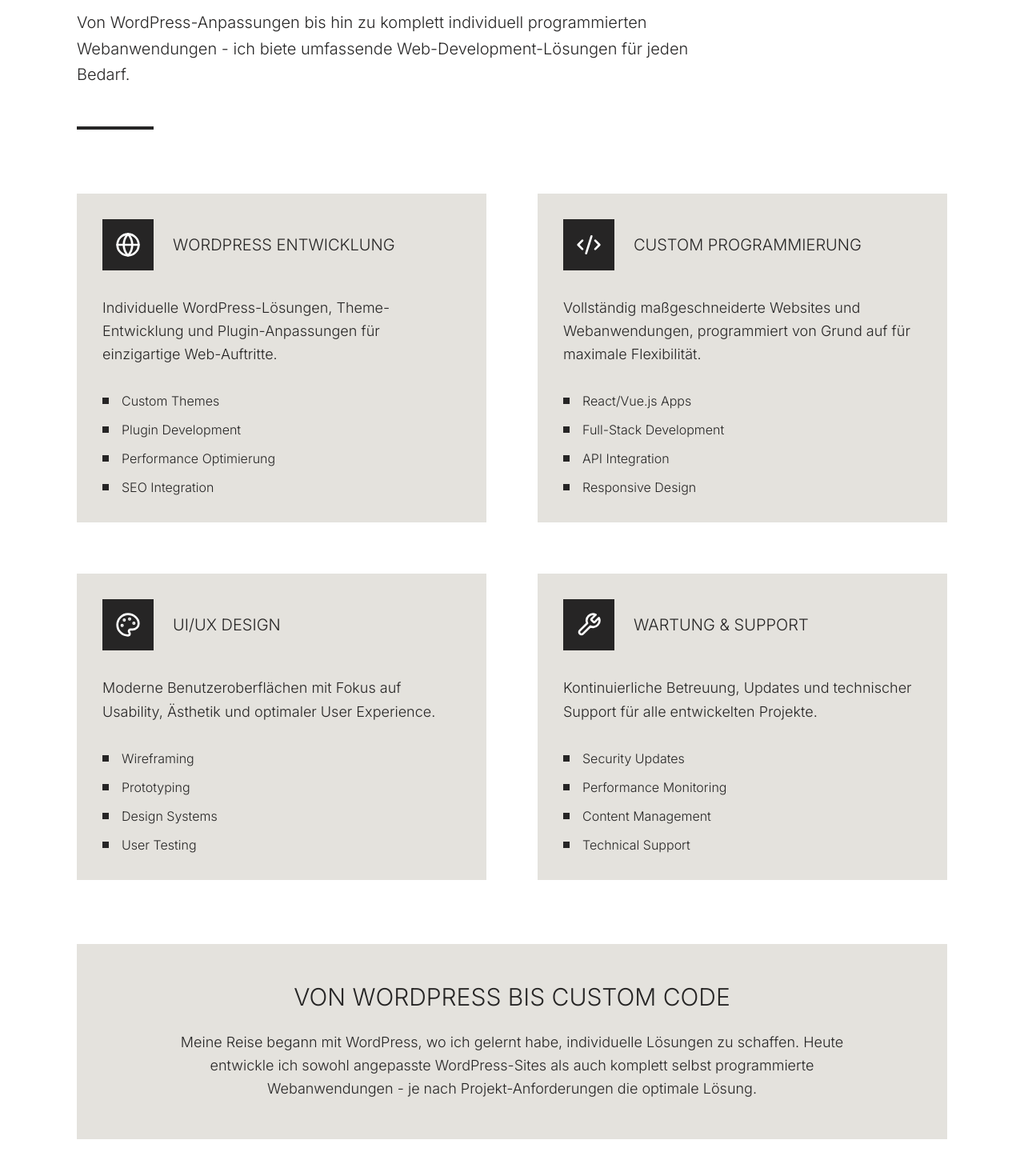
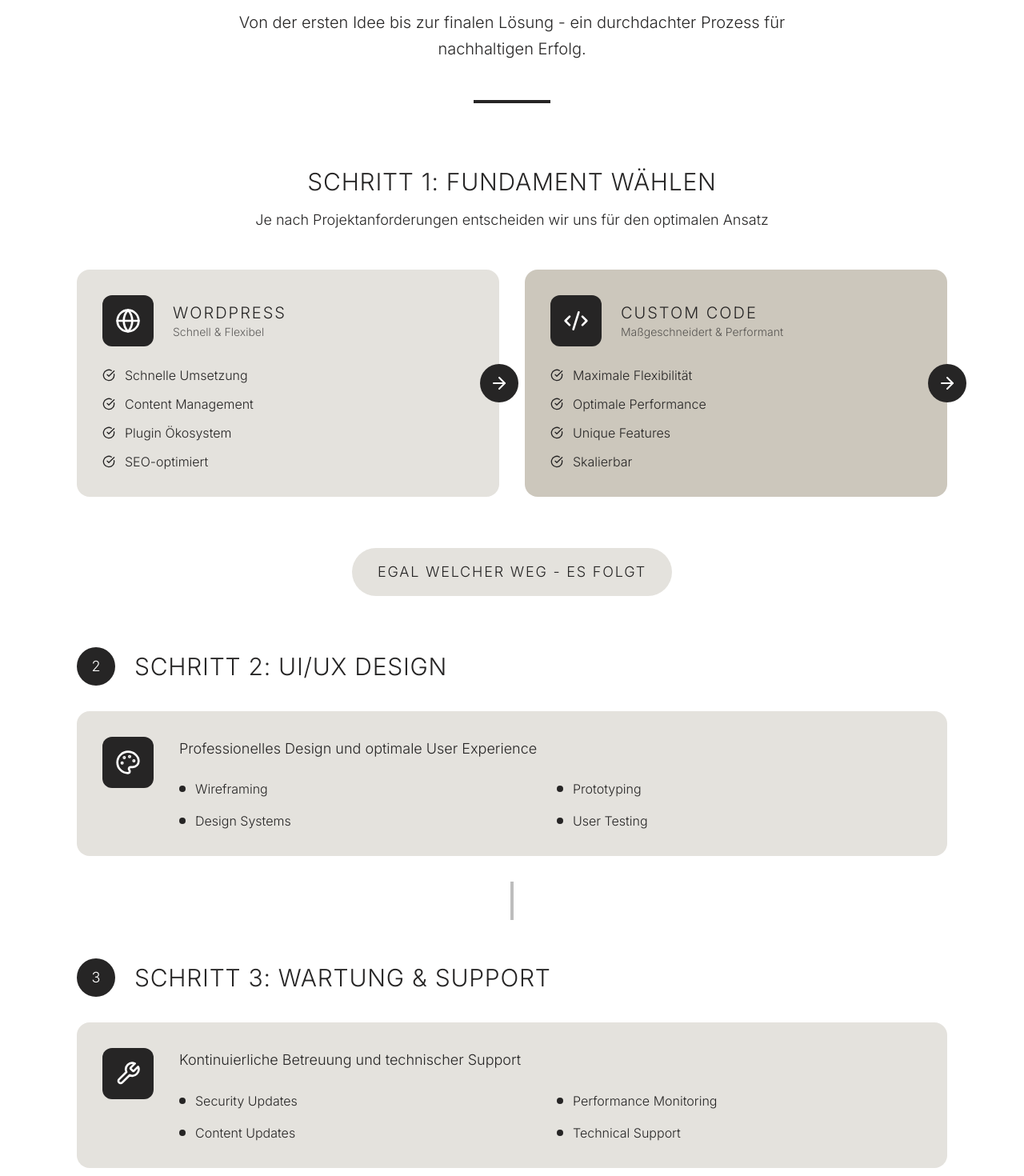
Before and after one commit to SacherKimberly/codeby.kim, a React (Vite) app: page / in a window 1280 px wide. Shown: the part 3200-4670 px from the top of the page at 80% size. Built offline with nearby package versions, Linux system fonts and the light colour scheme.

Commit message:
Refactor: Improve Web Development section
Implement a timeline-based Web Development section, showcasing WordPress and custom programming options with their respective advantages, followed by UI/UX design and maintenance.

```diff
--- a/src/components/WebDev.tsx
+++ b/src/components/WebDev.tsx
@@ -1,91 +1,199 @@
 
 import React from 'react';
-import { Code2, Palette, Wrench, Globe } from 'lucide-react';
+import { Code2, Palette, Wrench, Globe, ArrowRight, CheckCircle } from 'lucide-react';
 
 const WebDev = () => {
-  const services = [
+  const startOptions = [
     {
       icon: Globe,
-      title: "WORDPRESS ENTWICKLUNG",
-      description: "Individuelle WordPress-Lösungen, Theme-Entwicklung und Plugin-Anpassungen für einzigartige Web-Auftritte.",
-      features: ["Custom Themes", "Plugin Development", "Performance Optimierung", "SEO Integration"]
+      title: "WORDPRESS",
+      subtitle: "Schnell & Flexibel",
+      advantages: [
+        "Schnelle Umsetzung",
+        "Content Management",
+        "Plugin Ökosystem",
+        "SEO-optimiert"
+      ],
+      color: "#E4E2DD"
     },
     {
       icon: Code2,
-      title: "CUSTOM PROGRAMMIERUNG",
-      description: "Vollständig maßgeschneiderte Websites und Webanwendungen, programmiert von Grund auf für maximale Flexibilität.",
-      features: ["React/Vue.js Apps", "Full-Stack Development", "API Integration", "Responsive Design"]
-    },
+      title: "CUSTOM CODE",
+      subtitle: "Maßgeschneidert & Performant",
+      advantages: [
+        "Maximale Flexibilität",
+        "Optimale Performance",
+        "Unique Features",
+        "Skalierbar"
+      ],
+      color: "#CCC7BC"
+    }
+  ];
+
+  const followUpSteps = [
     {
       icon: Palette,
       title: "UI/UX DESIGN",
-      description: "Moderne Benutzeroberflächen mit Fokus auf Usability, Ästhetik und optimaler User Experience.",
+      description: "Professionelles Design und optimale User Experience",
       features: ["Wireframing", "Prototyping", "Design Systems", "User Testing"]
     },
     {
       icon: Wrench,
       title: "WARTUNG & SUPPORT",
-      description: "Kontinuierliche Betreuung, Updates und technischer Support für alle entwickelten Projekte.",
-      features: ["Security Updates", "Performance Monitoring", "Content Management", "Technical Support"]
+      description: "Kontinuierliche Betreuung und technischer Support",
+      features: ["Security Updates", "Performance Monitoring", "Content Updates", "Technical Support"]
     }
   ];
 
   return (
     <section className="py-32 px-8 md:px-16 lg:px-24 bg-white relative z-10 max-w-7xl mx-auto">
-      <div className="mb-20">
+      {/* Header */}
+      <div className="mb-20 text-center">
         <h2 className="text-4xl md:text-6xl font-light mb-8 font-tt-norms tracking-wide" style={{color: '#262525'}}>
           WEB DEVELOPMENT
         </h2>
-        <p className="text-xl max-w-3xl font-light font-tt-norms leading-relaxed mb-12" style={{color: '#262525'}}>
-          Von WordPress-Anpassungen bis hin zu komplett individuell programmierten Webanwendungen -
-          ich biete umfassende Web-Development-Lösungen für jeden Bedarf.
+        <p className="text-xl max-w-3xl mx-auto font-light font-tt-norms leading-relaxed mb-12" style={{color: '#262525'}}>
+          Von der ersten Idee bis zur finalen Lösung - ein durchdachter Prozess für nachhaltigen Erfolg.
         </p>
-        <div className="w-24 h-1 mb-16" style={{backgroundColor: '#262525'}}></div>
+        <div className="w-24 h-1 mx-auto" style={{backgroundColor: '#262525'}}></div>
       </div>
 
-      <div className="grid grid-cols-1 md:grid-cols-2 gap-12 lg:gap-16">
-        {services.map((service, index) => (
+      {/* Timeline Container */}
+      <div className="relative">
+        {/* Start Options */}
+        <div className="mb-16">
+          <div className="text-center mb-12">
+            <h3 className="text-2xl md:text-3xl font-light font-tt-norms tracking-wide mb-4" style={{color: '#262525'}}>
+              SCHRITT 1: FUNDAMENT WÄHLEN
+            </h3>
+            <p className="text-lg font-light font-tt-norms" style={{color: '#262525'}}>
+              Je nach Projektanforderungen entscheiden wir uns für den optimalen Ansatz
+            </p>
+          </div>
+
+          <div className="grid grid-cols-1 lg:grid-cols-2 gap-8 mb-12">
+            {startOptions.map((option, index) => (
               <div
-            key={service.title}
-            className="group p-8 transition-all duration-300 hover:transform hover:scale-[1.02]"
-            style={{backgroundColor: '#E4E2DD'}}
+                key={option.title}
+                className="group relative p-8 rounded-2xl transition-all duration-300 hover:transform hover:scale-[1.02] hover:shadow-xl"
+                style={{backgroundColor: option.color}}
               >
+                {/* Header */}
+                <div className="flex items-center mb-6">
+                  <div className="w-16 h-16 rounded-xl flex items-center justify-center mr-6 group-hover:scale-110 transition-transform duration-300" style={{backgroundColor: '#262525'}}>
+                    <option.icon className="w-8 h-8 text-white" />
+                  </div>
+                  <div>
+                    <h4 className="text-xl font-light font-tt-norms tracking-widest" style={{color: '#262525'}}>
+                      {option.title}
+                    </h4>
+                    <p className="text-sm font-light font-tt-norms opacity-70" style={{color: '#262525'}}>
+                      {option.subtitle}
+                    </p>
+                  </div>
+                </div>
+
+                {/* Advantages */}
+                <div className="space-y-3">
+                  {option.advantages.map((advantage, advIndex) => (
+                    <div key={advantage} className="flex items-center group-hover:translate-x-1 transition-transform duration-300">
+                      <CheckCircle className="w-4 h-4 mr-3" style={{color: '#262525'}} />
+                      <span className="font-light font-tt-norms" style={{color: '#262525'}}>
+                        {advantage}
+                      </span>
+                    </div>
+                  ))}
+                </div>
+
+                {/* Arrow indicator for large screens */}
+                <div className="hidden lg:block absolute -right-6 top-1/2 transform -translate-y-1/2">
+                  <div className="w-12 h-12 rounded-full flex items-center justify-center" style={{backgroundColor: '#262525'}}>
+                    <ArrowRight className="w-6 h-6 text-white" />
+                  </div>
+                </div>
+              </div>
+            ))}
+          </div>
+
+          {/* Mobile Arrow */}
+          <div className="lg:hidden flex justify-center mb-12">
+            <div className="w-12 h-12 rounded-full flex items-center justify-center" style={{backgroundColor: '#262525'}}>
+              <ArrowRight className="w-6 h-6 text-white transform rotate-90" />
+            </div>
+          </div>
+        </div>
+
+        {/* Convergence Point */}
+        <div className="text-center mb-16">
+          <div className="inline-flex items-center px-8 py-4 rounded-full" style={{backgroundColor: '#E4E2DD'}}>
+            <span className="text-lg font-light font-tt-norms tracking-widest" style={{color: '#262525'}}>
+              EGAL WELCHER WEG - ES FOLGT
+            </span>
+          </div>
+        </div>
+
+        {/* Follow-up Steps */}
+        <div className="space-y-12">
+          {followUpSteps.map((step, index) => (
+            <div key={step.title} className="relative">
+              {/* Step Number */}
               <div className="flex items-center mb-8">
-              <div className="w-16 h-16 flex items-center justify-center mr-6 group-hover:scale-110 transition-transform duration-300" style={{backgroundColor: '#262525'}}>
-                <service.icon className="w-8 h-8 text-white" />
+                <div className="w-12 h-12 rounded-full flex items-center justify-center mr-6" style={{backgroundColor: '#262525'}}>
+                  <span className="text-white font-light font-tt-norms text-lg">
+                    {index + 2}
+                  </span>
                 </div>
-              <h3 className="text-xl font-light font-tt-norms" style={{color: '#262525'}}>
-                {service.title}
+                <h3 className="text-2xl md:text-3xl font-light font-tt-norms tracking-wide" style={{color: '#262525'}}>
+                  SCHRITT {index + 2}: {step.title}
                 </h3>
               </div>
 
-            <p className="text-lg font-light font-tt-norms leading-relaxed mb-8" style={{color: '#262525'}}>
-              {service.description}
+              {/* Step Content */}
+              <div className="ml-18 p-8 rounded-2xl transition-all duration-300 hover:shadow-lg" style={{backgroundColor: '#E4E2DD'}}>
+                <div className="flex items-start">
+                  <div className="w-16 h-16 rounded-xl flex items-center justify-center mr-8" style={{backgroundColor: '#262525'}}>
+                    <step.icon className="w-8 h-8 text-white" />
+                  </div>
+
+                  <div className="flex-1">
+                    <p className="text-lg font-light font-tt-norms leading-relaxed mb-6" style={{color: '#262525'}}>
+                      {step.description}
                     </p>
 
-            <div className="space-y-3">
-              {service.features.map((feature, featureIndex) => (
+                    <div className="grid grid-cols-1 md:grid-cols-2 gap-4">
+                      {step.features.map((feature, featureIndex) => (
                         <div key={feature} className="flex items-center">
-                  <div className="w-2 h-2 mr-4" style={{backgroundColor: '#262525'}}></div>
-                  <span className="text-base font-light font-tt-norms" style={{color: '#262525'}}>
+                          <div className="w-2 h-2 rounded-full mr-3" style={{backgroundColor: '#262525'}}></div>
+                          <span className="font-light font-tt-norms" style={{color: '#262525'}}>
                             {feature}
                           </span>
                         </div>
                       ))}
                     </div>
                   </div>
+                </div>
+              </div>
+
+              {/* Connecting Line */}
+              {index < followUpSteps.length - 1 && (
+                <div className="flex justify-center mt-8">
+                  <div className="w-1 h-12 opacity-30" style={{backgroundColor: '#262525'}}></div>
+                </div>
+              )}
+            </div>
           ))}
         </div>
 
-      <div className="mt-20 p-12 text-center" style={{backgroundColor: '#E4E2DD'}}>
-        <h3 className="text-2xl md:text-3xl font-light font-tt-norms mb-6" style={{color: '#262525'}}>
-          VON WORDPRESS BIS CUSTOM CODE
+        {/* Final CTA */}
+        <div className="mt-20 p-12 text-center rounded-2xl" style={{backgroundColor: '#262525'}}>
+          <h3 className="text-2xl md:text-3xl font-light font-tt-norms mb-6 text-white">
+            BEREIT FÜR IHR PROJEKT?
           </h3>
-        <p className="text-lg font-light font-tt-norms leading-relaxed max-w-4xl mx-auto" style={{color: '#262525'}}>
-          Meine Reise begann mit WordPress, wo ich gelernt habe, individuelle Lösungen zu schaffen.
-          Heute entwickle ich sowohl angepasste WordPress-Sites als auch komplett selbst programmierte
-          Webanwendungen - je nach Projekt-Anforderungen die optimale Lösung.
+          <p className="text-lg font-light font-tt-norms leading-relaxed max-w-3xl mx-auto text-white opacity-90">
+            Lassen Sie uns gemeinsam den optimalen Weg für Ihre digitale Lösung finden -
+            von der ersten Idee bis zum nachhaltigen Erfolg.
           </p>
+        </div>
       </div>
     </section>
   );
```
Lines whose indentation alone changed are shown as unchanged.
